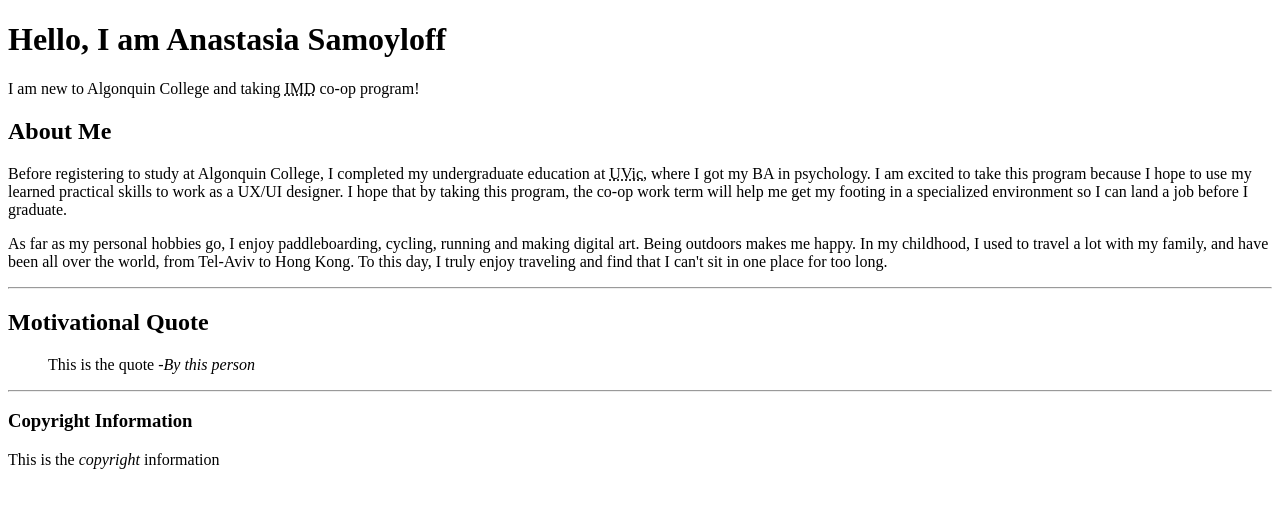
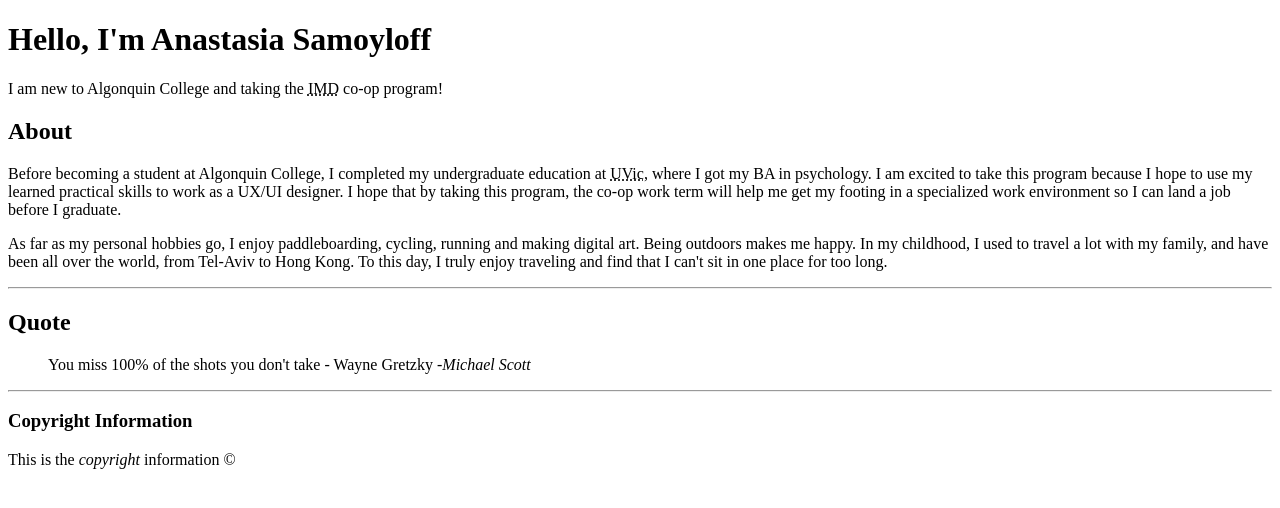
Before and after one commit to samo0018/samo0018.github.io, a plain HTML site: page html-assignment/index.html in a window 1280 px wide. Drawn offline with Linux system fonts and the light colour scheme.

Commit message:
changes to text

```diff
--- a/html-assignment/index.html
+++ b/html-assignment/index.html
@@ -2,20 +2,20 @@
 <html>
 
     <header>
-        <h1>Hello, I am Anastasia Samoyloff</h1>
-        <p>I am new to Algonquin College and taking <abbr title="Interactive Media Design">IMD</abbr> co-op program! </p>
+        <h1>Hello, I'm Anastasia Samoyloff</h1>
+        <p>I am new to Algonquin College and taking the <abbr title="Interactive Media Design">IMD</abbr> co-op program! </p>
     </header>
 
 <body>
 
     <header>
-        <h2>About Me</h2>
+        <h2>About</h2>
 
          <p>
 
-             Before registering to study at Algonquin College, I completed my undergraduate education at <abbr title="University of Victoria">UVic</abbr>, where I got my BA in psychology.
+             Before becoming a student at Algonquin College, I completed my undergraduate education at <abbr title="University of Victoria">UVic</abbr>, where I got my BA in psychology.
              I am excited to take this program because I hope to use my learned practical skills to work as a UX/UI designer.
-             I hope that by taking this program, the co-op work term will help me get my footing in a specialized environment so I can land a job before I graduate.
+             I hope that by taking this program, the co-op work term will help me get my footing in a specialized work environment so I can land a job before I graduate.
 
             </p>
 
@@ -30,15 +30,15 @@
     <hr>
 
     <main>
-        <h2>Motivational Quote</h2>
-        <blockquote>This is the quote <cite>-By this person</cite></blockquote>
+        <h2>Quote</h2>
+        <blockquote>You miss 100% of the shots you don't take - Wayne Gretzky <cite>-Michael Scott</cite></blockquote>
     </main>
 
     <hr>
 
     <footer>
        <h3>Copyright Information</h3>
-       <p>This is the <em>copyright</em> information</p>
+       <p>This is the <em>copyright</em> information &#169 </p>
     </footer>
 
 </body>
```
